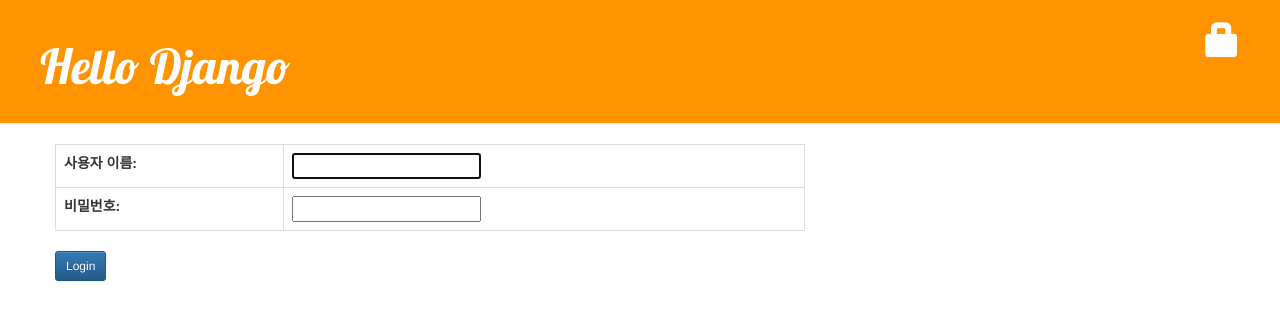
After one commit to 6democratickim9/multicampus_django, a Django app: page /accounts/login/ in a window 1280 px wide. The commit adds this page. Shown: the top 321 px of the page. Run offline with Django 3.2, Linux system fonts and the light colour scheme; some libraries are stand-ins or nearby versions.

Commit message:
login added

```diff
--- a/blog/templates/blog/base.html
+++ b/blog/templates/blog/base.html
@@ -11,9 +11,19 @@
 </head>
 <body>
     <div class = "page-header">
+        {% if user.is_authenticated %}
         <a href="{% url 'post_new' %}" class="top-menu">
             <span class="glyphicon glyphicon-plus"></span>
         </a>
+        <p class="top-menu">
+            Hello{{user.username}}
+            <small>(<a href="{% url 'logout' %}?next={{request.path}}">Logout</a> )</small>
+        </p>
+        {% else %}
+            <a href="{% url 'post_new' %}" class="top-menu">
+                <span class="glyphicon glyphicon-lock"></span>
+            </a>
+        {% endif %}
         <h1><a href="{%url 'post_list'%}">Hello Django</a></h1>
     </div>
     <div class = "content container">
--- /dev/null
+++ b/blog/templates/registration/login.html
@@ -0,0 +1,21 @@
+{% extends 'blog/base.html' %}
+{% block content %}
+    {% if form.errors %}
+        <p>Username과 Password가 일치하지 않습니다. 다시 로그인 해주세요.</p>
+    {% endif %}
+    <form method="post" action="{% url 'login' %}">
+        {% csrf_token %}
+        <table class ="table table-bordered table-hover">
+            <tr>
+                <td>{{form.username.label_tag}}</td>
+                <td>{{form.username}}</td>
+            </tr>
+            <tr>
+                <td>{{form.password.label_tag}}</td>
+                <td>{{form.password}}</td>
+            </tr>
+        </table>
+        <input type="submit" value="Login" class="btn btn-primary btn-sm">
+        <input type="hidden" name="next" value="{{next}}">
+    </form>
+{% endblock %}
--- a/blog/views.py
+++ b/blog/views.py
@@ -63,6 +63,7 @@ def post_new(request):
     return render(request, 'blog/post_edit.html', {'form': form})
 
 
+@login_required
 # Post 등록 ModelForm 사용
 def post_new(request):
     if request.method == 'POST':
--- a/mydjango_prj/settings.py
+++ b/mydjango_prj/settings.py
@@ -122,3 +122,5 @@ import os
 STATIC_URL = '/static/'
 STATIC_ROOT = os.path.join(BASE_DIR,STATIC_URL)
 # 정적인 웹 수정가능
+
+LOGIN_REDIRECT_URL = '/'
--- a/mydjango_prj/urls.py
+++ b/mydjango_prj/urls.py
@@ -13,13 +13,22 @@ Including another URLconf
     1. Import the include() function: from django.urls import include, path
     2. Add a URL to urlpatterns:  path('blog/', include('blog.urls'))
 """
-from django.contrib import admin
-from django.urls import path
+
 from django.contrib import admin
 from django.urls import path,include
+from django.contrib.auth import views as auth_view
+
 
 
 urlpatterns = [
     path('admin/', admin.site.urls),
     path('',include('blog.urls')),
+    path('accounts/login/',
+         auth_view.LoginView.as_view(template_name ='registration/login.html'),
+         name='login'),
+    path('accounts/logout/',
+         auth_view.LogoutView.as_view(),
+         {'next':None},
+         name='logout'),
+
 ]
```
Also changed, not shown: blog/templates/blog/post_detail.html (+5 -3 lines), db.sqlite3.
